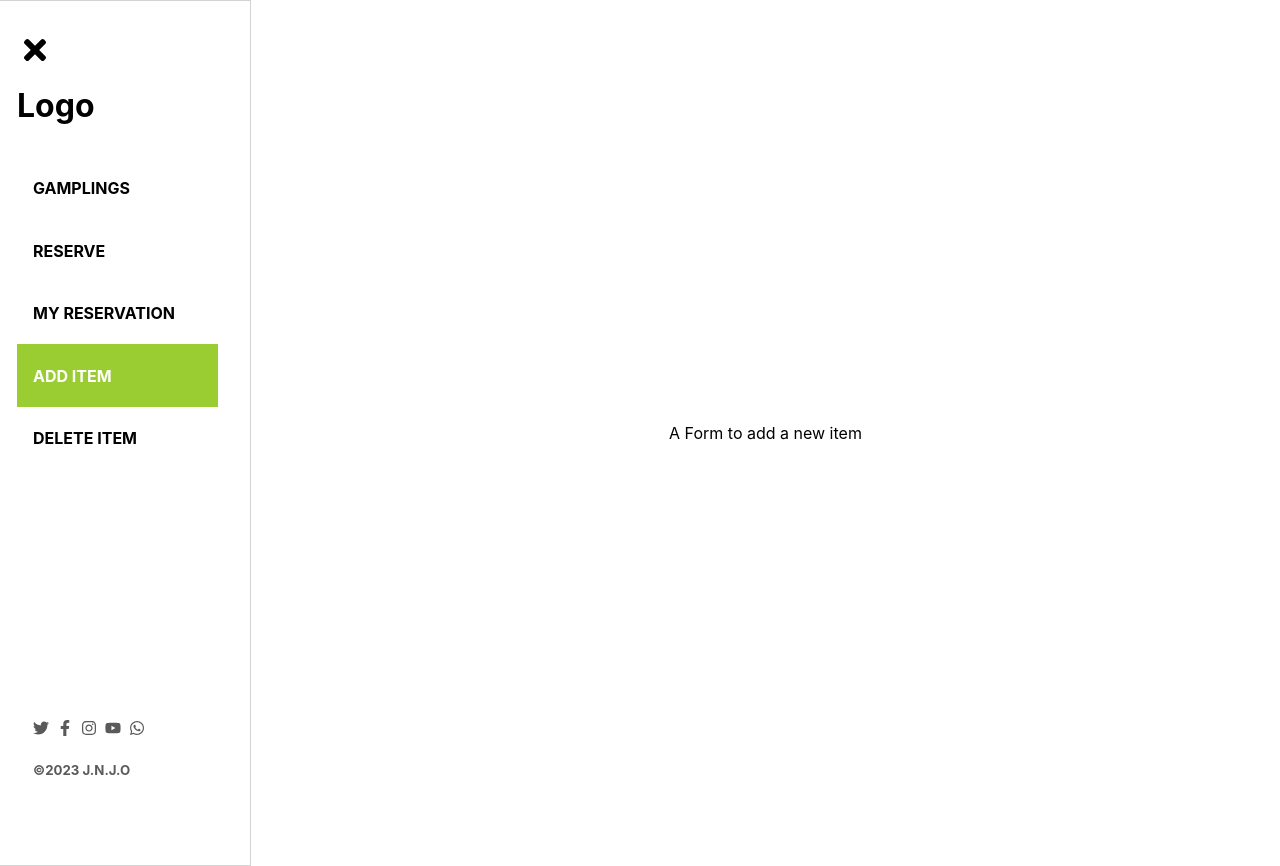
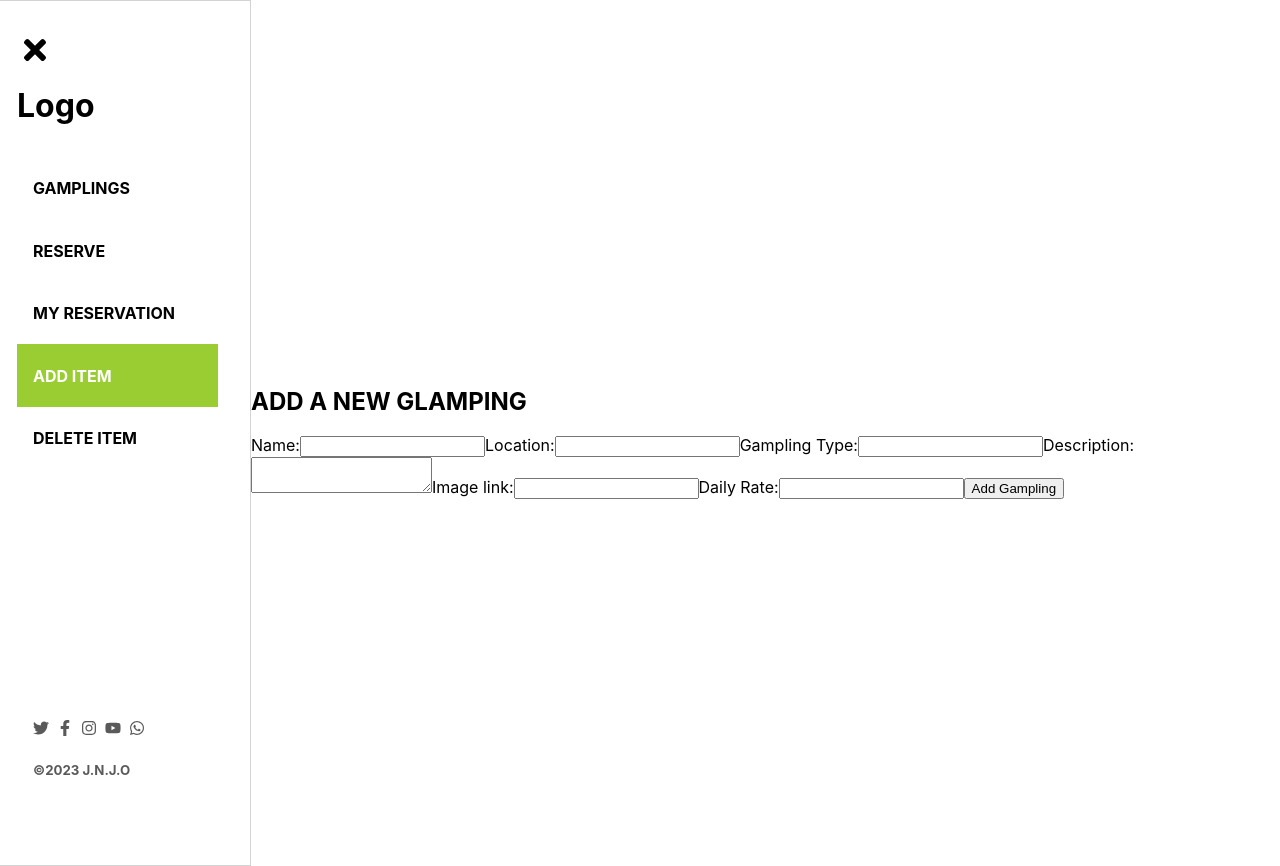
Before and after one commit to johnie261/book-a-reservation-frontend, a React (Create React App) app: page /add-item in a window 1280 px wide. Built offline with nearby package versions, Linux system fonts and the light colour scheme.

Commit message:
Create a form to add new glamping

```diff
--- a/src/Pages/AddItem.js
+++ b/src/Pages/AddItem.js
@@ -1,7 +1,71 @@
 import React from 'react';
 
 const AddItem = () => (
-  <div>A Form to add a new item</div>
+  <div className="form-container">
+    <h2 className="form-name">ADD A NEW GLAMPING</h2>
+    <div className="underline" />
+    <form className="item-form">
+      <label htmlFor="name">
+        Name:
+        <input
+          id="name"
+          name="name"
+          type="text"
+          value=""
+          className="form-input"
+        />
+      </label>
+      <label htmlFor="location">
+        Location:
+        <input
+          id="location"
+          name="location"
+          type="text"
+          value=""
+          className="form-input"
+        />
+      </label>
+      <label htmlFor="type">
+        Gampling Type:
+        <input
+          id="type"
+          name="type"
+          type="text"
+          value=""
+          className="form-input"
+        />
+      </label>
+      <label htmlFor="description">
+        Description:
+        <textarea
+          id="description"
+          name="description"
+          value=""
+          className="form-input"
+        />
+      </label>
+      <label htmlFor="image">
+        Image link:
+        <input
+          id="image"
+          name="image"
+          type="text"
+          className="form-input"
+        />
+      </label>
+      <label htmlFor="dailyRate">
+        Daily Rate:
+        <input
+          id="dailyRate"
+          name="dailyRate"
+          type="text"
+          value=""
+          className="form-input"
+        />
+      </label>
+      <button type="button">Add Gampling</button>
+    </form>
+  </div>
 );
 
 export default AddItem;
```
